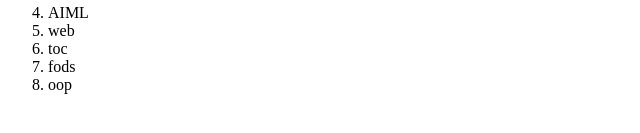
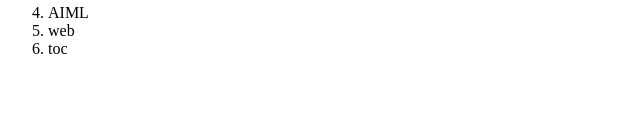
Before and after one commit to nandhakumar04080408/git-team, a plain HTML site: page index.html in a window 1280 px wide. Shown: the part 265-398 px from the top of the page, 0-640 px from the left. Drawn offline with Linux system fonts and the light colour scheme.

Commit message:
Update index.html opps deleted

```diff
--- a/index.html
+++ b/index.html
@@ -19,8 +19,7 @@
 
       <li>toc</li>
 
-      <li>fods</li>
-      <li>oop</li>
+
 
     </ol>
   </body>
```
